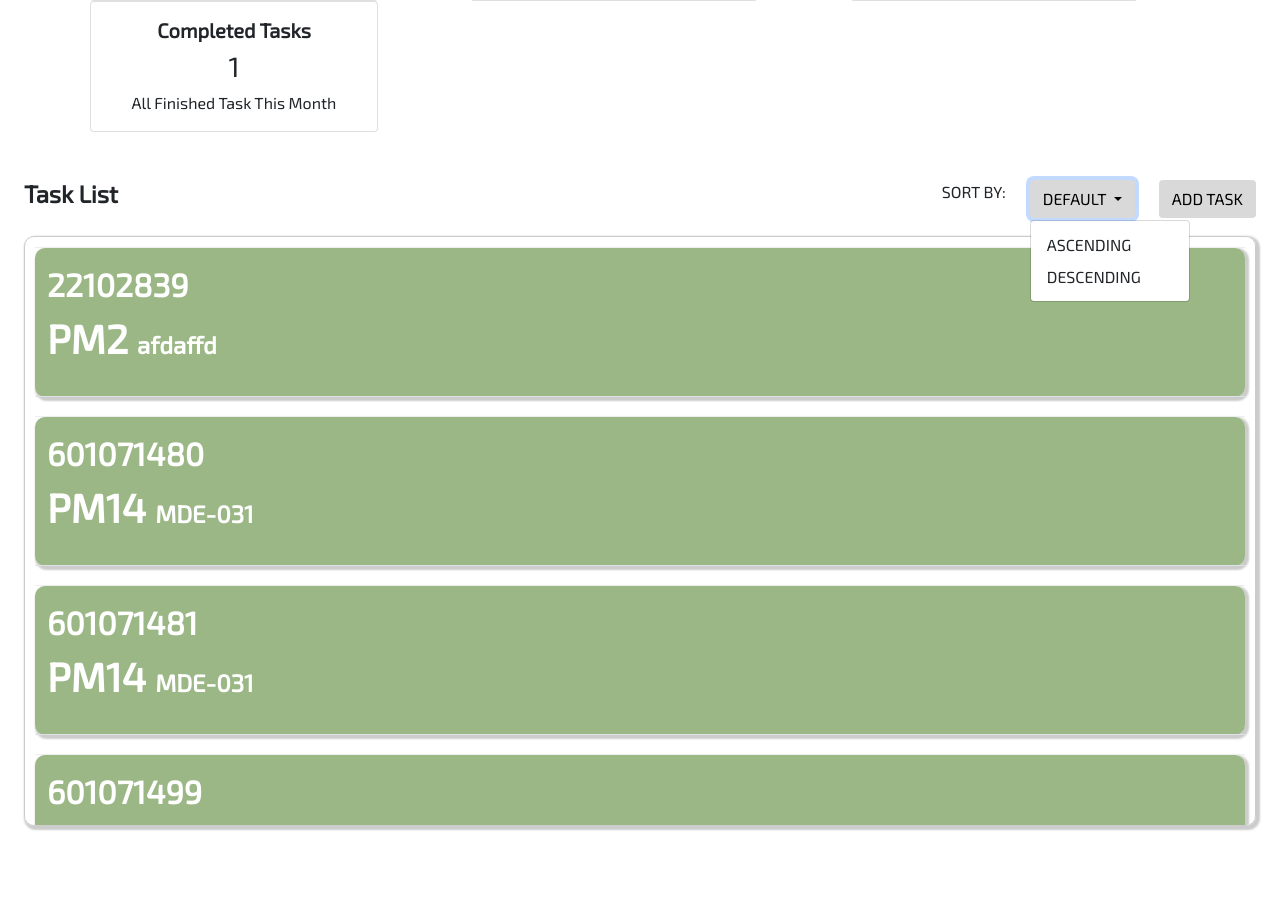
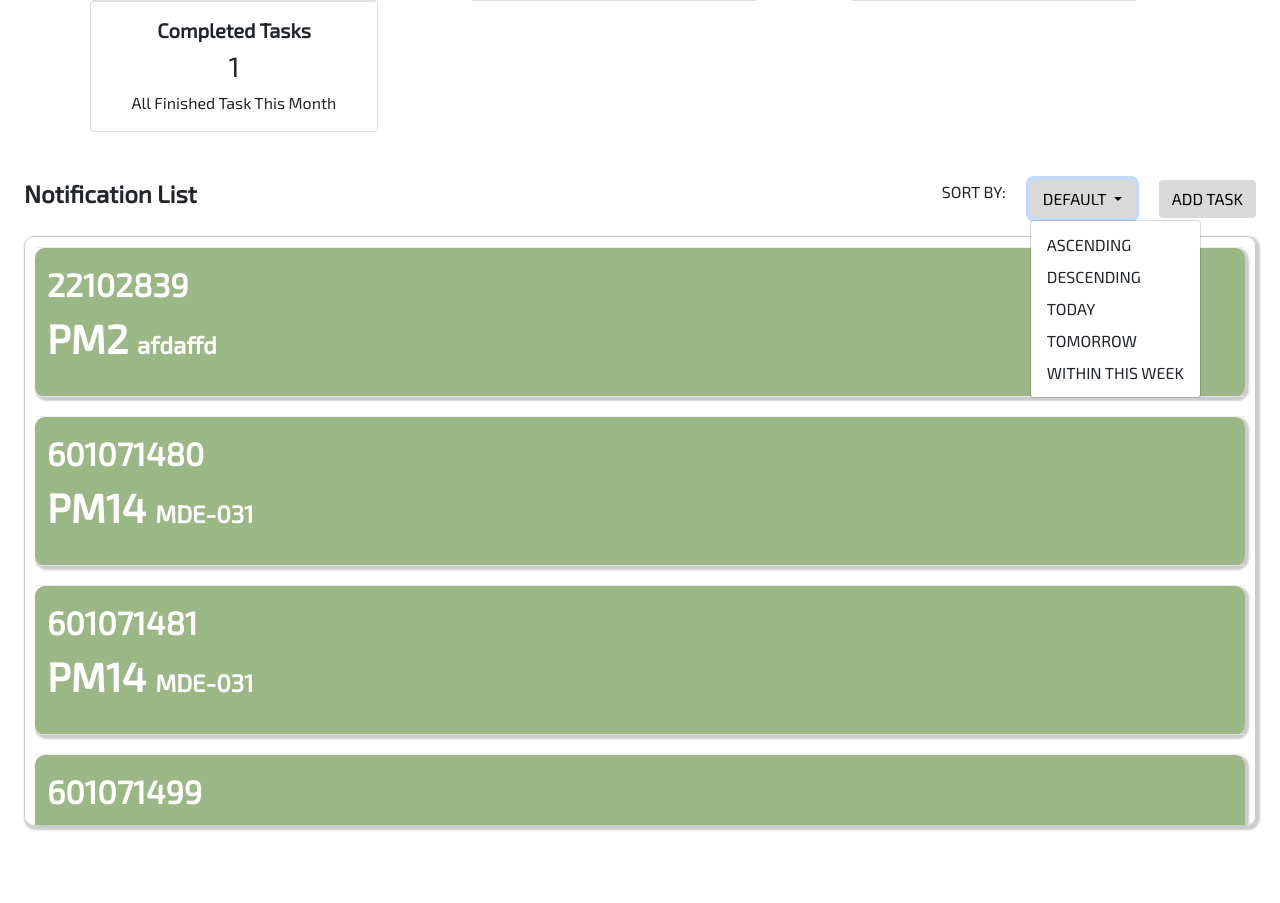
Before and after one commit to Niles-Rondez/Task-Management-and-Notification-System-for-SMG, a PHP site: page /dashboard.php in a window 1280 px wide, after a click on "DEFAULT". Shown: the part 242-1145 px from the top of the page. Run offline with PHP 8.4, Linux system fonts and the light colour scheme; data comes from the database, SQL or seed files in the repository; some libraries are stand-ins or nearby versions.

Commit message:
added sorting by day

```diff
--- a/dashboard.php
+++ b/dashboard.php
@@ -1,5 +1,11 @@
 <?php
 include('conn.php');
+
+$query = "SELECT * FROM tasks";
+
+$currentDate = date('Y-m-d');
+$tomorrowDate = date('Y-m-d', strtotime('+1 day'));
+$weekEndDate = date('Y-m-d', strtotime('+1 week'));
 
 $query = "SELECT * FROM tasks";
 
@@ -9,12 +15,16 @@ if (isset($_GET['sort'])) {
         $query .= " ORDER BY taskID ASC";
     } elseif ($sort === 'desc') {
         $query .= " ORDER BY taskID DESC";
+    } elseif ($sort === 'today') {
+        $query .= " WHERE startDate = '$currentDate'";
+    } elseif ($sort === 'tomorrow') {
+        $query .= " WHERE startDate = '$tomorrowDate'";
+    } elseif ($sort === 'week') {
+        $query .= " WHERE startDate <= '$weekEndDate' AND startDate >= '$currentDate'";
     }
 }
 
 $result = mysqli_query($conn, $query);
-
-$currentDate = date('Y-m-d');
 
 $sqlTotalTasks = "SELECT COUNT(*) AS totalTasks FROM tasks";
 $resultTotalTasks = mysqli_query($conn, $sqlTotalTasks);
@@ -134,7 +144,7 @@ mysqli_close($conn);
   <div class="mx-4 mt-5">
     <div class="row">
       <div class="col">
-      <h4 class="fw-bold">Task List</h4>
+      <h4 class="fw-bold">Notification List</h4>
       </div>
       <div class="col-auto ">
         <p>SORT BY:</p>
@@ -145,8 +155,11 @@ mysqli_close($conn);
                 DEFAULT
             </button>
             <ul class="dropdown-menu" aria-labelledby="sortDropdown">
-                <li><a class="dropdown-item" href="dashboard.php?sort=asc">ASCENDING</a></li>
-                <li><a class="dropdown-item" href="dashboard.php?sort=desc">DESCENDING</a></li>
+              <li><a class="dropdown-item" href="dashboard.php?sort=asc">ASCENDING</a></li>
+              <li><a class="dropdown-item" href="dashboard.php?sort=desc">DESCENDING</a></li>
+              <li><a class="dropdown-item" href="dashboard.php?sort=today">TODAY</a></li>
+              <li><a class="dropdown-item" href="dashboard.php?sort=tomorrow">TOMORROW</a></li>
+              <li><a class="dropdown-item" href="dashboard.php?sort=week">WITHIN THIS WEEK</a></li>
             </ul>
         </div>
       </div>
```
